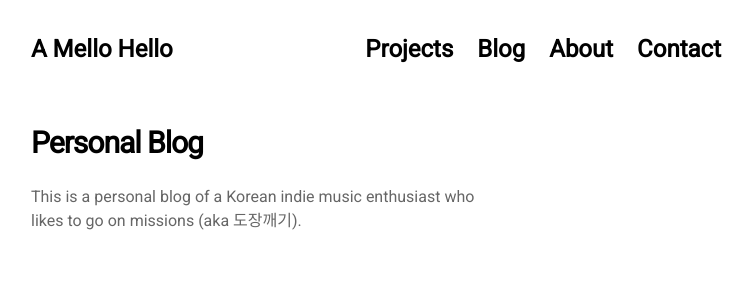
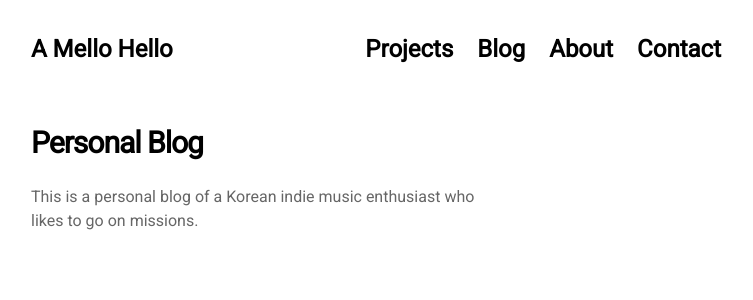
Before and after one commit to juliakikim/amellohello, a Jekyll site: the page built from pages/about.html, in a window 1280 px wide. Shown: the top 300 px of the page, without its empty margins (264-1017 px from the left). Built offline with Jekyll 4.4.1, drawn with Linux system fonts in a browser that asks for light colours; nearby versions of some CDN libraries.

Commit message:
Update settings.yml

```diff
--- a/_data/settings.yml
+++ b/_data/settings.yml
@@ -41,7 +41,7 @@ disqus:
 about: >
   # Personal Blog
 
-  This is a personal blog of a Korean indie music enthusiast who likes to go on missions (aka 도장깨기).
+  This is a personal blog of a Korean indie music enthusiast who likes to go on missions.
 
 contact: >
   # Contact
```
